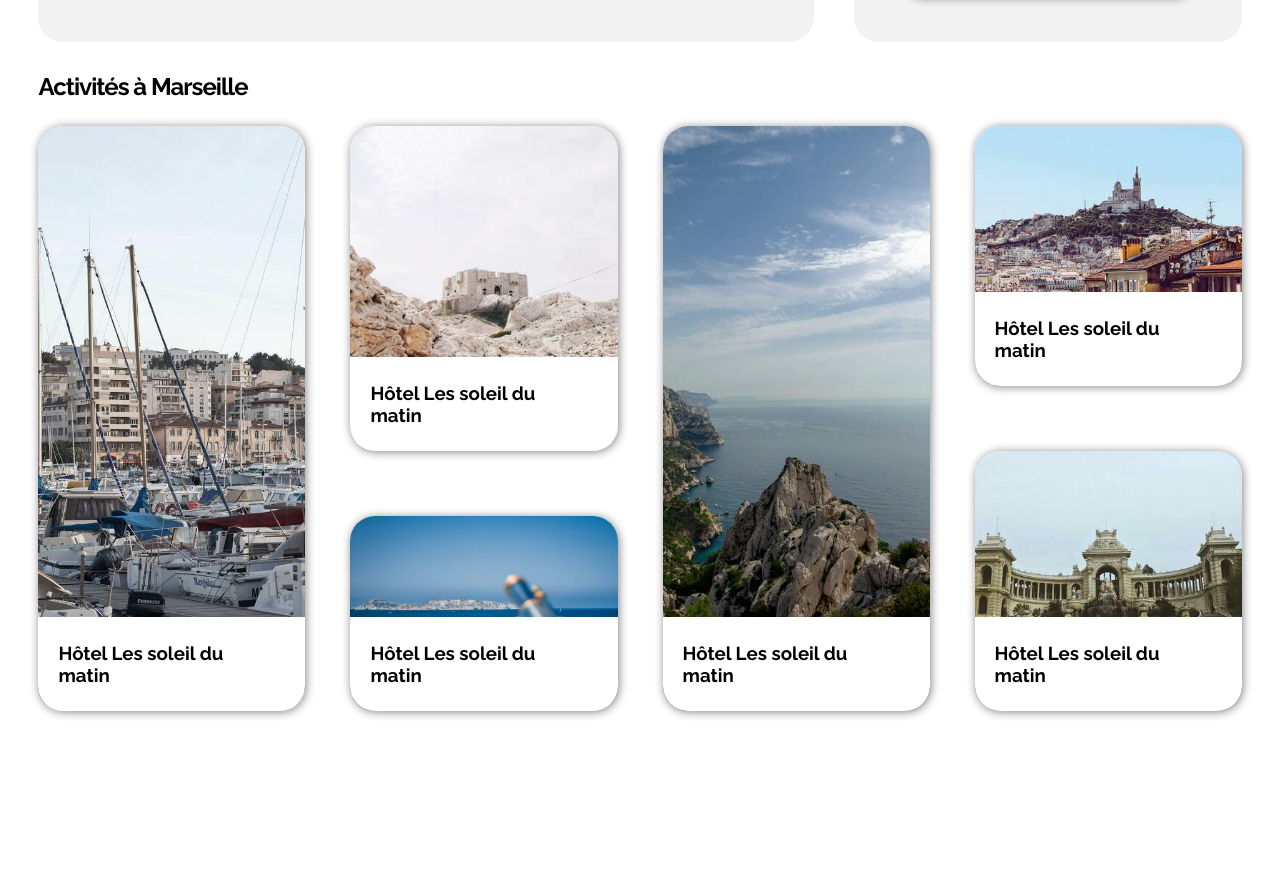
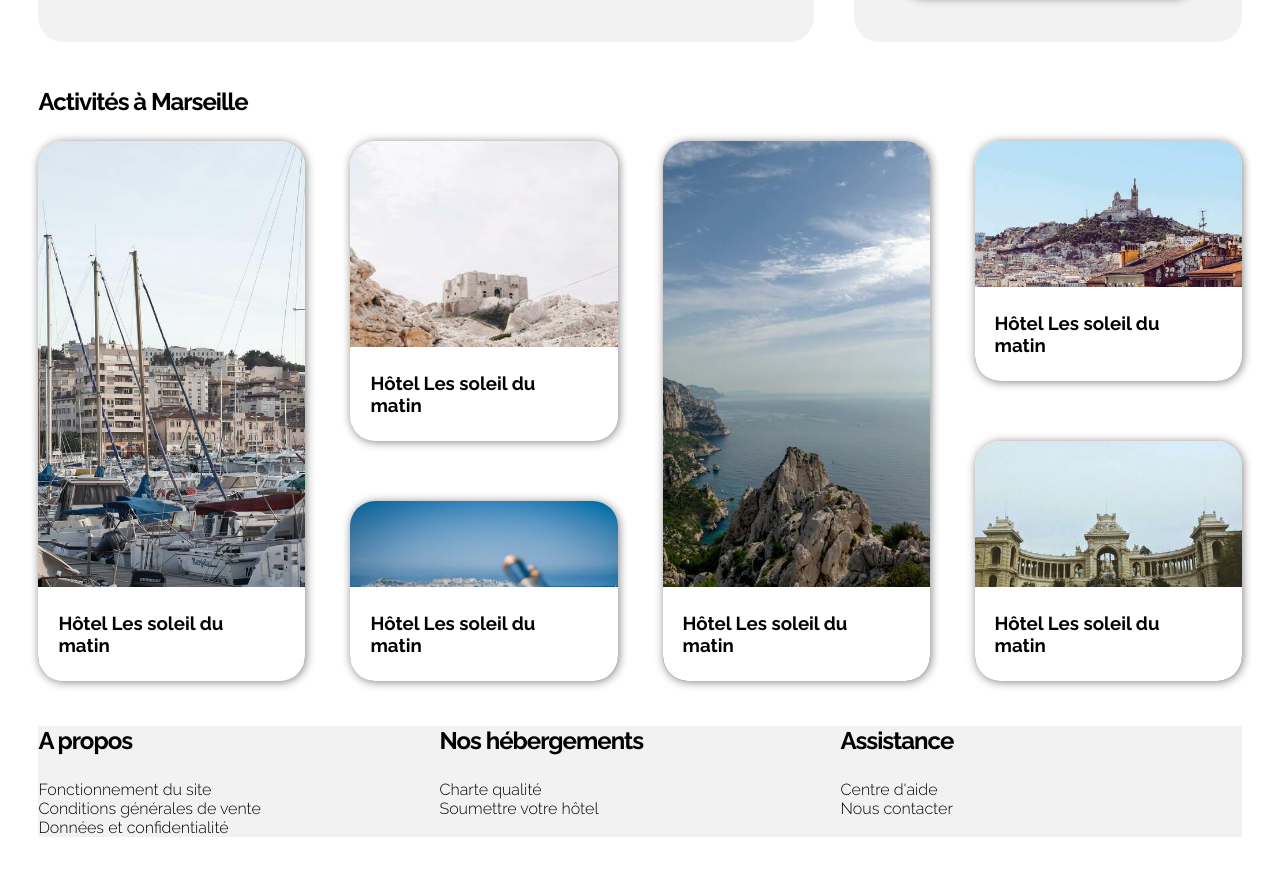
Before and after one commit to methos02/LEONFrederic_2_18102020, a plain HTML site: page homepage.html in a window 1280 px wide. Shown: the part 1144-2020 px from the top of the page. Drawn offline with nearby package versions, Linux system fonts and the light colour scheme; files that its build step writes are made by us from their sources.

Commit message:
-mise en place de la première version du footer, bug de margin détecté

```diff
--- a/assets/css/app.scss
+++ b/assets/css/app.scss
@@ -8,6 +8,7 @@
 @import "globals";
 
 @import "parts/activites";
+@import "parts/footer";
 @import "parts/hebergement";
 @import "parts/hebergements";
 @import "parts/nav";
--- a/assets/css/parts/_activites.scss
+++ b/assets/css/parts/_activites.scss
@@ -1,9 +1,11 @@
+.div-activities {
+  margin: 45px 0;
+
   .activities {
-  margin-bottom: 100vh;
     display: grid;
     grid-template-columns: repeat(4, 1fr);
     grid-column-gap: 45px;
-  grid-template-rows: repeat(9, 65px);
+    grid-template-rows: repeat(9, 60px);
     grid-template-areas:
     "one two three four"
     "one two three four"
@@ -46,3 +48,4 @@
       background-position-y: center;
     }
   }
+}
--- /dev/null
+++ b/assets/css/parts/_footer.scss
@@ -0,0 +1,9 @@
+footer {
+  display: flex;
+  background-color: $gray;
+
+  ul {
+    flex: 1;
+    list-style-type: none;
+  }
+}
--- a/homepage.html
+++ b/homepage.html
@@ -215,7 +215,7 @@
         </div>
     </aside>
 </div>
-<section id="div-activities">
+<section id="div-activities" class="div-activities">
     <h1 class="title">Activités à Marseille</h1>
     <div class="activities">
         <div class="activity-card" style="background-image: url('assets/images/activites/reno-laithienne-QUgJhdY5Fyk-unsplash.jpg')">
@@ -238,5 +238,23 @@
         </div>
     </div>
 </section>
+<footer>
+    <ul>
+        <li class="title">A propos</li>
+        <li>Fonctionnement du site</li>
+        <li>Conditions générales de vente</li>
+        <li>Données et confidentialité</li>
+    </ul>
+    <ul>
+        <li class="title">Nos hébergements</li>
+        <li>Charte qualité</li>
+        <li>Soumettre votre hôtel</li>
+    </ul>
+    <ul>
+        <li class="title">Assistance</li>
+        <li>Centre d'aide</li>
+        <li>Nous contacter</li>
+    </ul>
+</footer>
 </body>
 </html>
```
Lines whose indentation alone changed are shown as unchanged.
